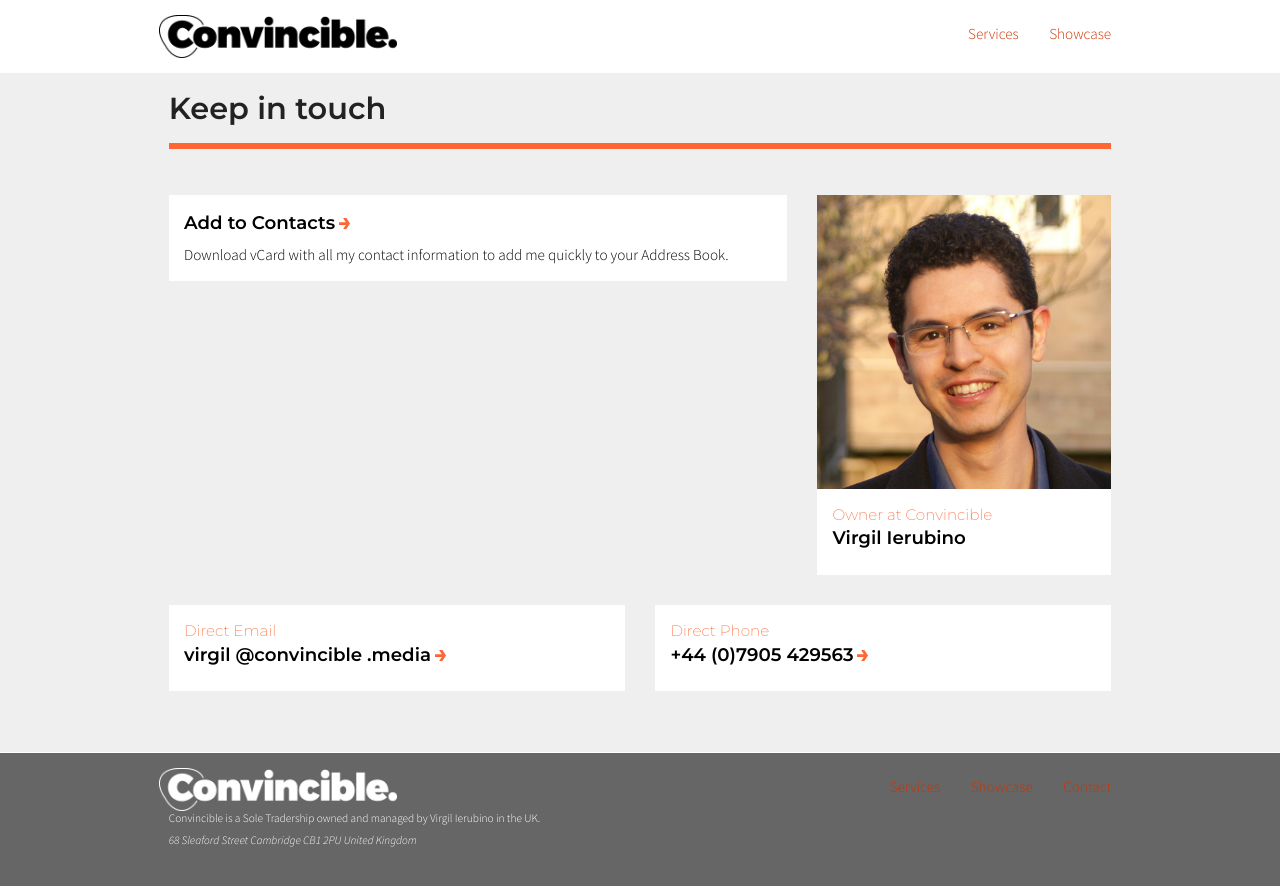
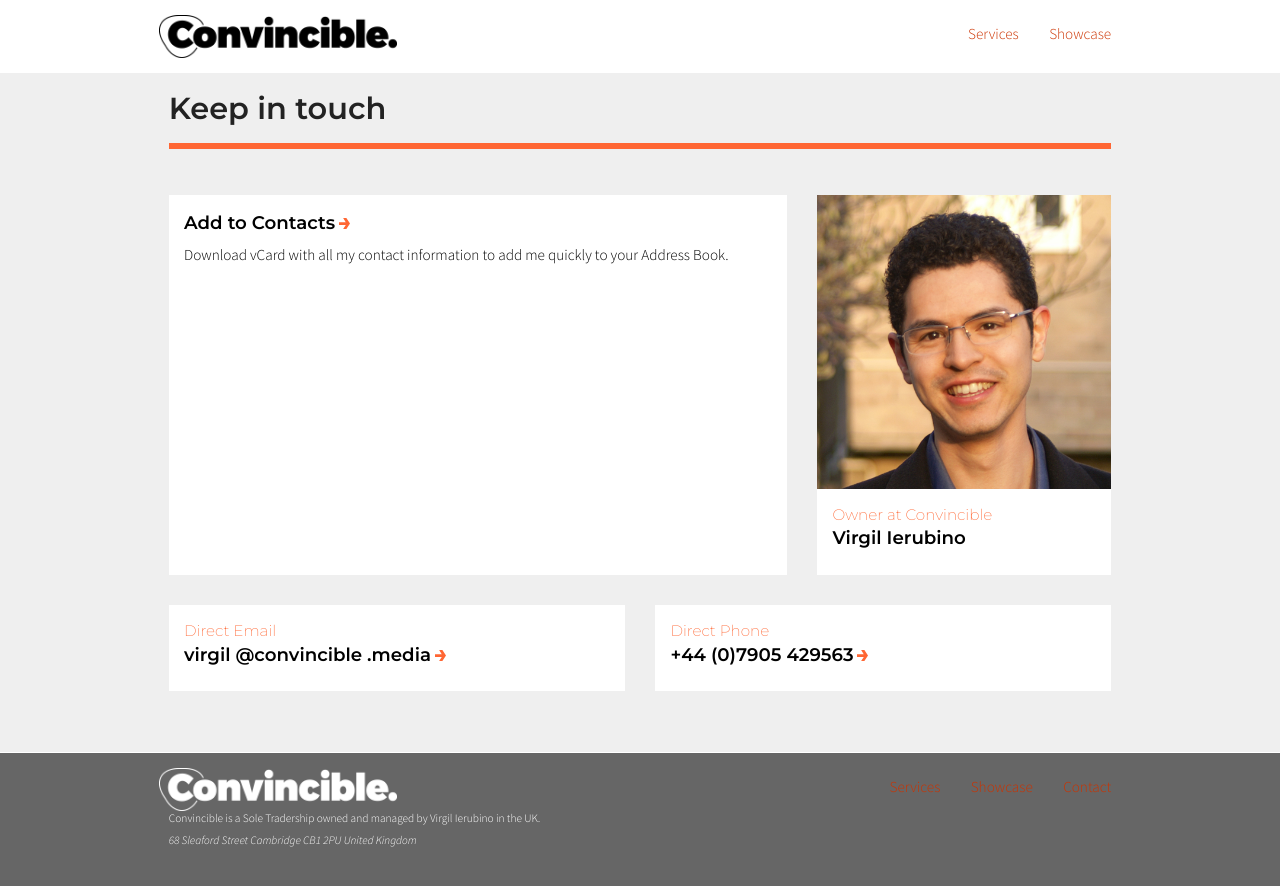
Before and after one commit to ConvincibleMedia/ConvincibleMedia, a Jekyll site: the page built from source/v.html, in a window 1280 px wide. Shown: the top 886 px of the page. Built offline with Jekyll 4.4.1, drawn with Linux system fonts in a browser that asks for light colours.

Commit message:
Grid card blocks

```diff
--- a/source/_includes/blocks/block_card.html
+++ b/source/_includes/blocks/block_card.html
@@ -101,7 +101,7 @@
 	{% else %}
 
 	<div class="col-sm-{{card_sm}} col-md-{{card_md}} col-lg-{{card_lg}}{{ solo_offset }}">
-		<div class="card{% if live %} link{% endif %}{% if include.style == 'icons' and block.image.url %} card-icon{% endif %}">
+		<div class="card{% if live %} link{% endif %}{% if include.style == 'icons' and block.image.url %} card-icon{% endif %} grid">
 
 			{% if block.image.url %}
 				<div class="card-image">
```
